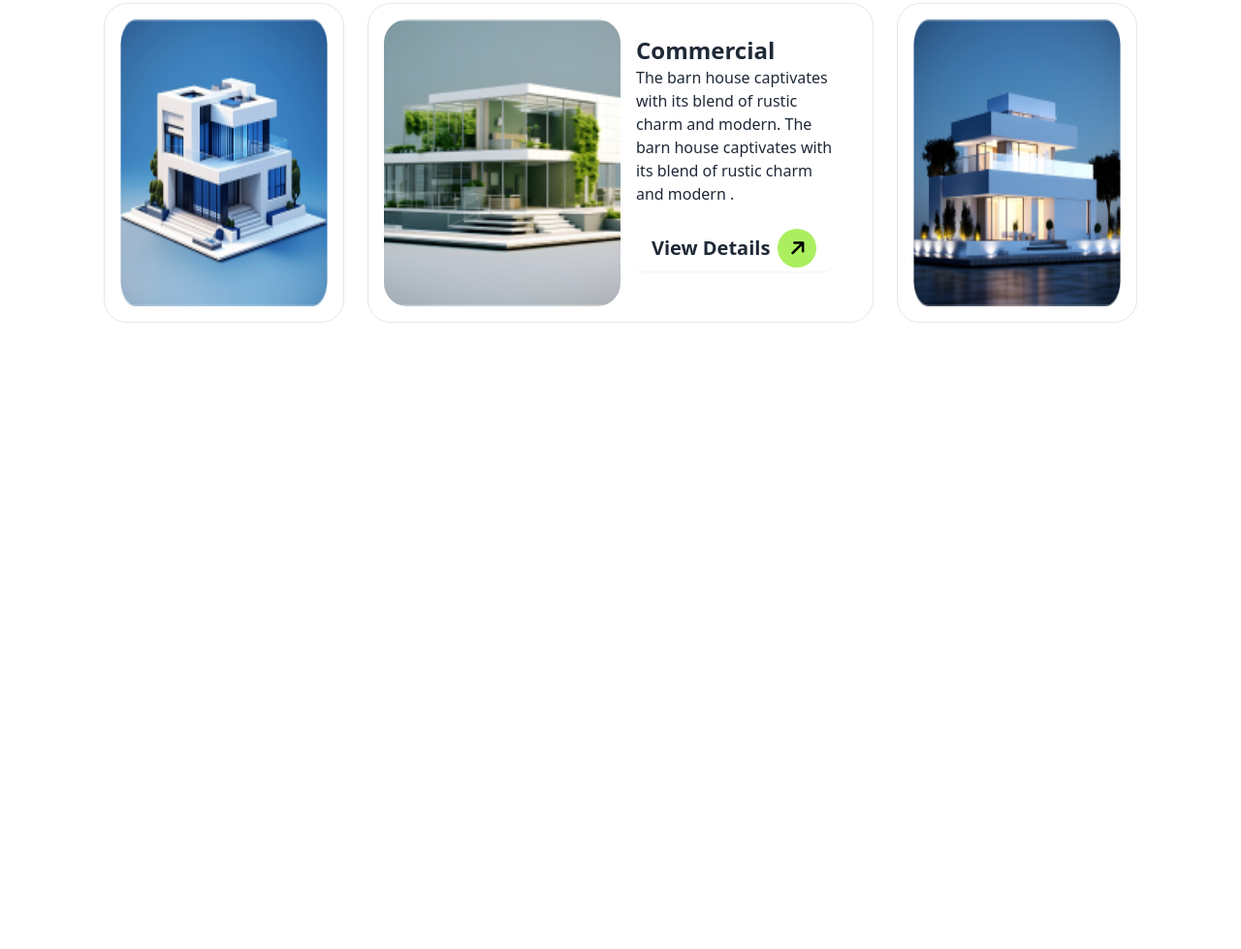
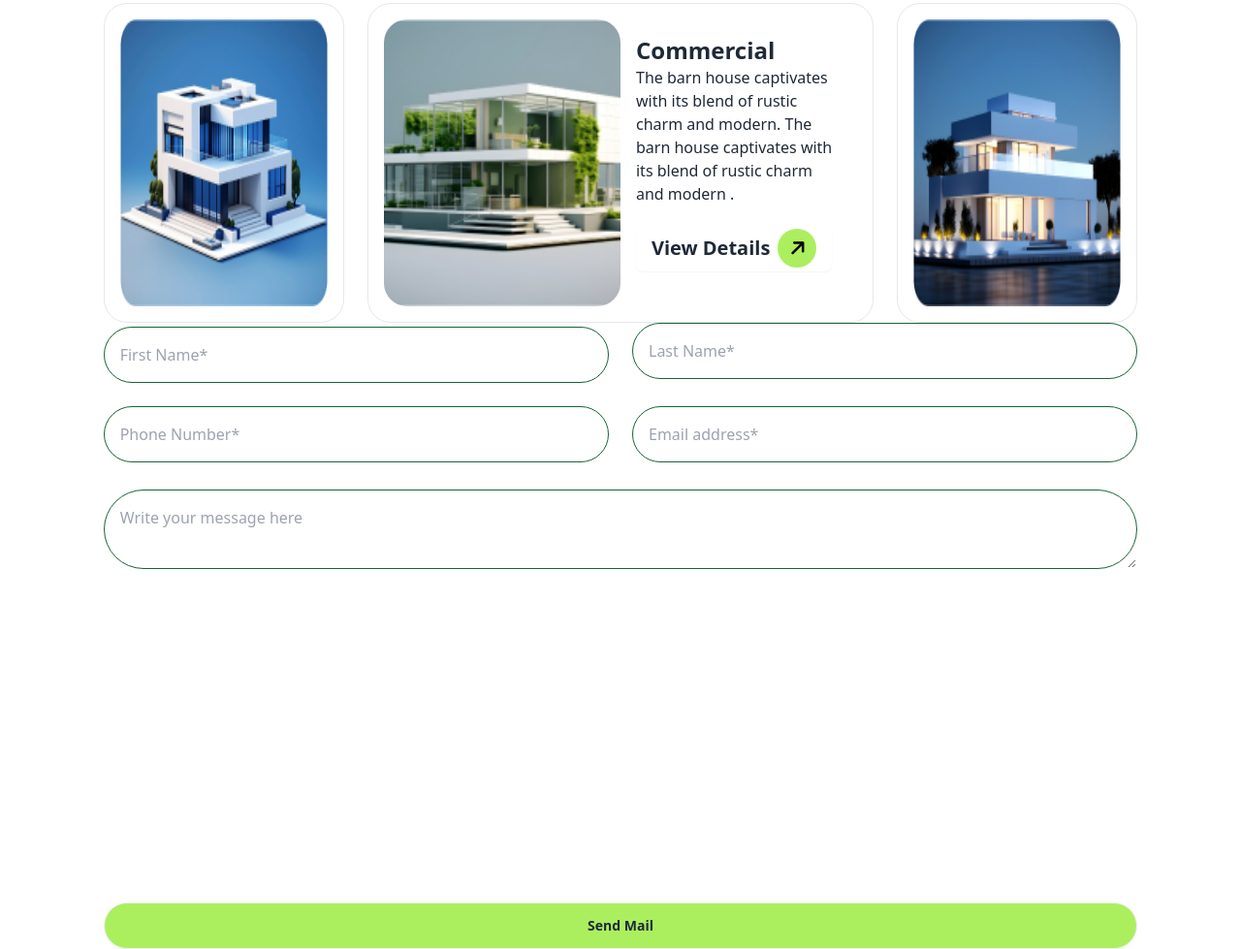
Before and after one commit to Imamasharmeen/B10-Assignment-03, a plain HTML site: page index.html in a window 1280 px wide. Shown: the part 3098-4077 px from the top of the page at 97% size. Before the commit the page ends 3431 px from the top, so only its background shows below. Drawn offline with nearby package versions, Linux system fonts and the light colour scheme.

Commit message:
Info section added

```diff
--- a/index.html
+++ b/index.html
@@ -338,7 +338,37 @@
                         <img class="h-full w-full  bg-center bg-no-repeate" src="./assets/img3.png">
                     </div>
                 </div>
-                <!--Latest portfolio starts here-->
+                <!--Latest portfolio ends here-->
+
+                <!--Info section starts here-->
+                <section>
+                    <div class="grid grid-cols-1 lg:grid-cols-2 lg:grid-rows-5  gap-6">
+                        <div>
+                            <input class="mt-1 p-4 outline-none w-full rounded-full bg-white border border-green-800" type="text"
+                            placeholder="First Name*">
+                        </div>
+                        <div>
+                            <input class=" p-4  outline-none w-full rounded-full bg-white border border-green-800" type="text"
+                            placeholder="Last Name*">
+                        </div>
+                        <div>
+                            <input class=" p-4  outline-none w-full rounded-full bg-white border border-green-800" type="text"
+                            placeholder="Phone Number*">
+                        </div>
+                        <div>
+                            <input class="p-4  outline-none w-full rounded-full bg-white border border-green-800" type="text"
+                            placeholder="Email address*">
+                        </div>
+                        <div class="lg:col-span-2 lg:row-span-10">
+                            <textarea row="7" class=" lg:col-span-2  p-4  outline-none w-full rounded-full bg-white border border-green-800" type="text"
+                                placeholder="Write your message here"></textarea>
+                        </div>
+
+                        <button class="btn bg-primary rounded-full lg:col-span-2">Send Mail</button>
+
+                        </div>
+                    </div>
+                </section>
             </section>
         </section>
 
```
